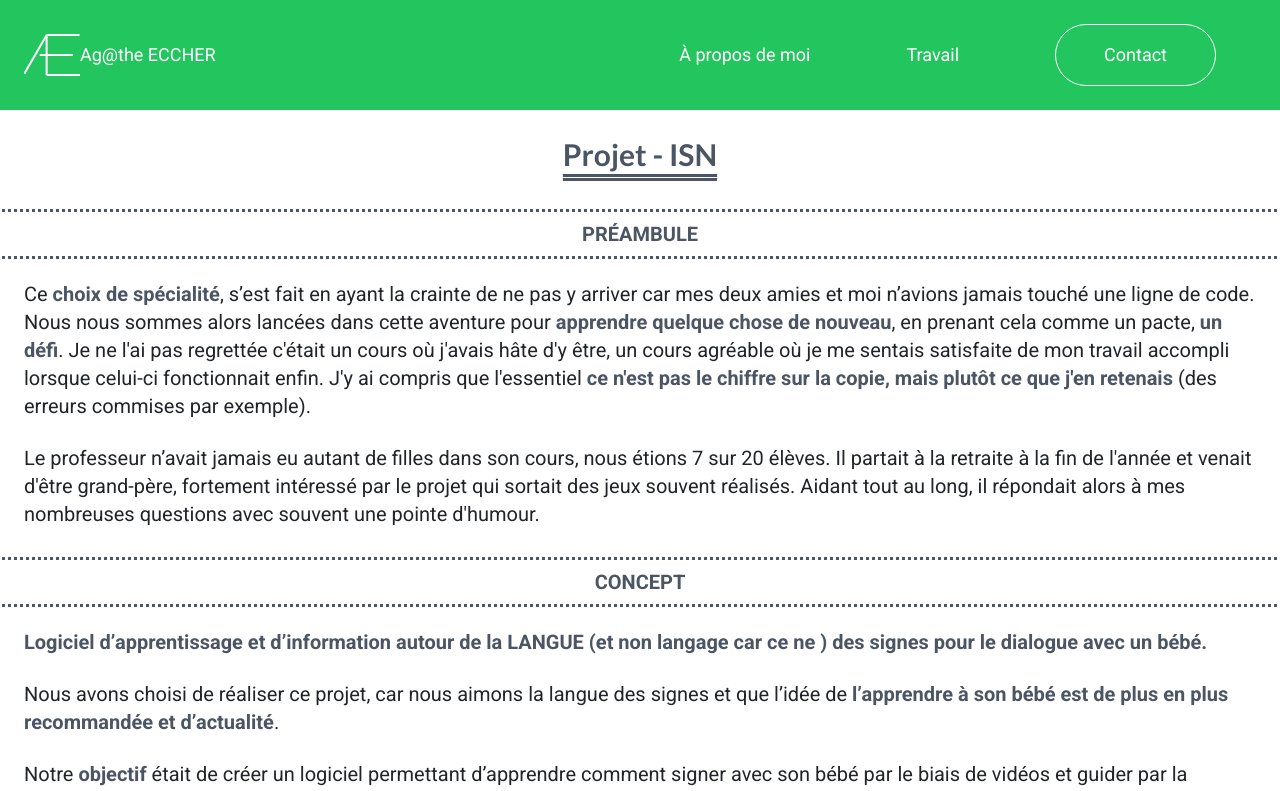
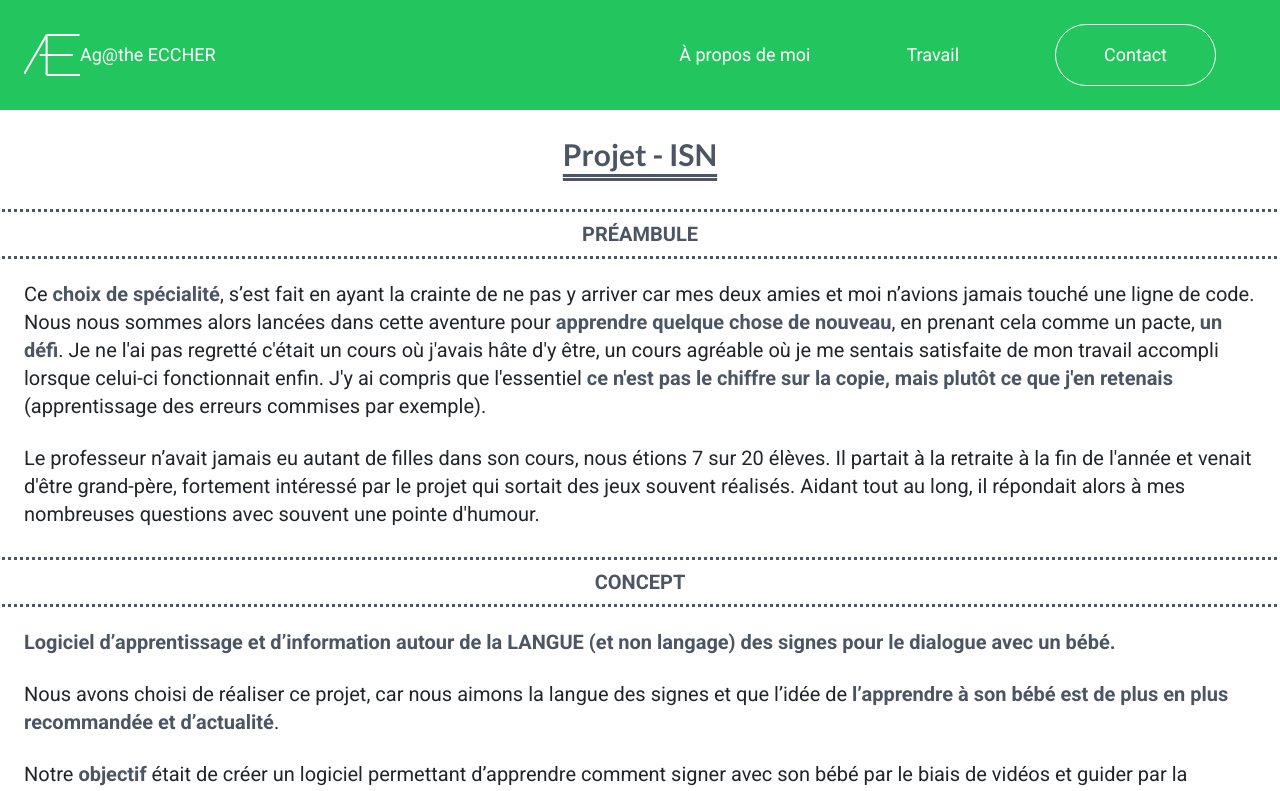
Before and after one commit to aeccher/portfolio2023, a Vue app: page /isn in a window 1280 px wide. Shown: the top 791 px of the page. Built offline with nearby package versions, Linux system fonts and the light colour scheme.

Commit message:
Corrections fautes /isn

```diff
--- a/src/views/ISNView.vue
+++ b/src/views/ISNView.vue
@@ -4,14 +4,14 @@
     <h3 class="font-Roboto text-xl text-center font-bold mt-8 text-gray-600 outline-dotted p-2"> PRÉAMBULE</h3>
     <p class="mt-4 ml-4 font-Roboto text-xl mr-4">Ce <span class="font-semibold text-gray-600">choix de spécialité</span>, s’est fait en ayant la crainte de ne pas y arriver car mes deux amies et moi n’avions jamais touché une ligne de code.
     Nous nous sommes alors lancées dans cette aventure pour <span class="font-semibold text-gray-600">apprendre quelque chose de nouveau</span>, en prenant cela comme un pacte, <span class="font-semibold text-gray-600">un défi</span>.
-    Je ne l'ai pas regrettée c'était un cours où j'avais hâte d'y être, un cours agréable où je me sentais satisfaite de mon travail accompli lorsque celui-ci fonctionnait enfin.
-    J'y ai compris que l'essentiel <span class="font-semibold text-gray-600">ce n'est pas le chiffre sur la copie, mais plutôt ce que j'en retenais</span> (des erreurs commises par exemple).</p>
+    Je ne l'ai pas regretté c'était un cours où j'avais hâte d'y être, un cours agréable où je me sentais satisfaite de mon travail accompli lorsque celui-ci fonctionnait enfin.
+    J'y ai compris que l'essentiel <span class="font-semibold text-gray-600">ce n'est pas le chiffre sur la copie, mais plutôt ce que j'en retenais</span> (apprentissage des erreurs commises par exemple).</p>
     <p class="mt-4 ml-4 font-Roboto text-xl mr-4"> Le professeur n’avait jamais eu autant de filles dans son cours, nous étions 7 sur 20 élèves. Il partait à la retraite à la fin de l'année et venait d'être grand-père, fortement intéressé par le projet qui sortait des jeux souvent réalisés.
     Aidant tout au long, il répondait alors à mes nombreuses questions avec souvent une pointe d'humour. </p>
 
 
     <h3 class="font-Roboto text-xl text-center font-bold mt-8 text-gray-600 outline-dotted p-2"> CONCEPT</h3>
-    <p class="mt-4 ml-4 mr-4 font-Roboto text-xl font-semibold text-gray-600">Logiciel d’apprentissage et d’information autour de la LANGUE (et non langage car ce ne ) des signes pour le dialogue avec un bébé.</p>
+    <p class="mt-4 ml-4 mr-4 font-Roboto text-xl font-semibold text-gray-600">Logiciel d’apprentissage et d’information autour de la LANGUE (et non langage) des signes pour le dialogue avec un bébé.</p>
     <p class="mt-4 ml-4 font-Roboto text-xl mr-4"> Nous avons choisi de réaliser ce projet, car nous aimons la langue des signes et que l’idée de <span class="font-semibold text-gray-600">l’apprendre à son bébé est de plus en plus recommandée et d’actualité</span>.</p>
     <p class="mt-4 ml-4 font-Roboto text-xl mr-4"> Notre <span class="font-semibold text-gray-600">objectif</span> était de créer un logiciel permettant d’apprendre comment signer avec son bébé par le biais de vidéos et guider par la description du geste à effectuer pour faire le signe du mot ou de l’expression.</p>
 
```
